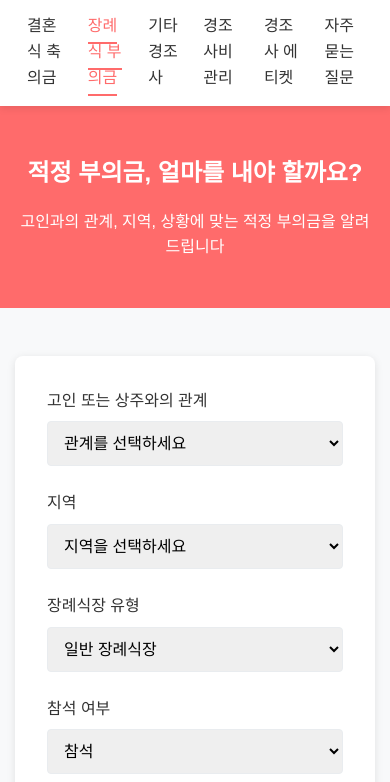
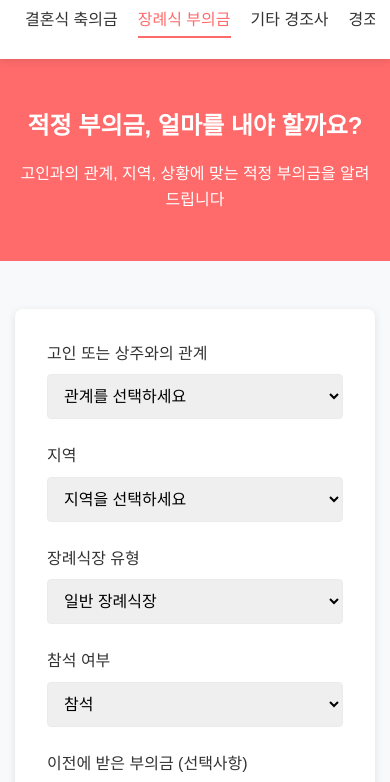
Before and after one commit to Magenta49/howmuch, a plain HTML site: page buigeum.html in a window 390 px wide. Shown: the part 57-839 px from the top of the page. Drawn offline with Linux system fonts and the light colour scheme.

Commit message:
Update buigeum.html

```diff
--- a/buigeum.html
+++ b/buigeum.html
@@ -16,6 +16,39 @@
     <meta property="og:type" content="website">
 
     <script async src="https://pagead2.googlesyndication.com/pagead/js/adsbygoogle.js?client=ca-pub-6576892741996017" crossorigin="anonymous"></script>
+
+    <style>
+  /* 이 스타일은 모바일 화면(768px 이하)에서만 적용됩니다 */
+  @media (max-width: 768px) {
+    nav ul {
+      display: flex;
+      overflow-x: auto;
+      white-space: nowrap;
+      -webkit-overflow-scrolling: touch;
+      padding: 10px 0;
+      margin: 0;
+      scrollbar-width: none; /* Firefox에서 스크롤바 숨기기 */
+    }
+
+    nav ul::-webkit-scrollbar {
+      display: none; /* Chrome, Safari에서 스크롤바 숨기기 */
+    }
+
+    nav ul li {
+      flex-shrink: 0;
+      margin: 0 10px;
+    }
+
+    header .container {
+      flex-wrap: wrap;
+    }
+
+    nav {
+      width: 100%;
+      overflow: hidden;
+    }
+  }
+</style>
 </head>
 <body>
     <header>
```
